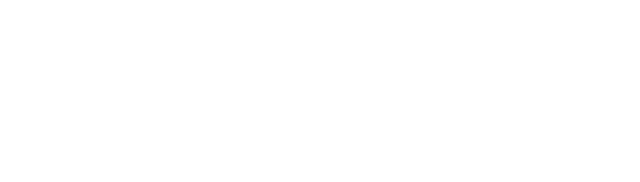
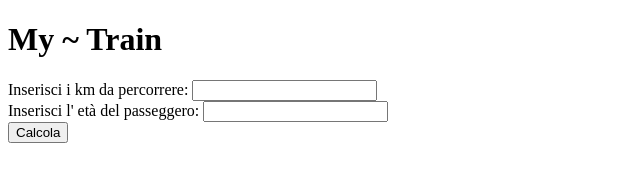
Before and after one commit to Al-Giovinetti/js-biglietto-treno-form, a plain HTML site: page Index.html in a window 1280 px wide. Shown: the whole page, without its empty margins (0-640 px from the left). Drawn offline with Linux system fonts and the light colour scheme.

Commit message:
Creati input e bottone

```diff
--- a/Index.html
+++ b/Index.html
@@ -10,6 +10,23 @@
 
 </head>
 <body>
+    <header>
+        <h1>My ~ Train</h1>
+    </header>
+    <div>
+        <label for="user-km">Inserisci i km da percorrere:</label>
+        <input type="number" name="user-km" id="user-km">
+    </div>
+    <div>
+        <label for="user-km">Inserisci l' età del passeggero:</label>
+        <input type="number" name="user-age" id="user-age">
+    </div>
+    <div>
+        <button>
+            Calcola
+        </button>
+    </div>
+
 
 </body>
 </html>
```
